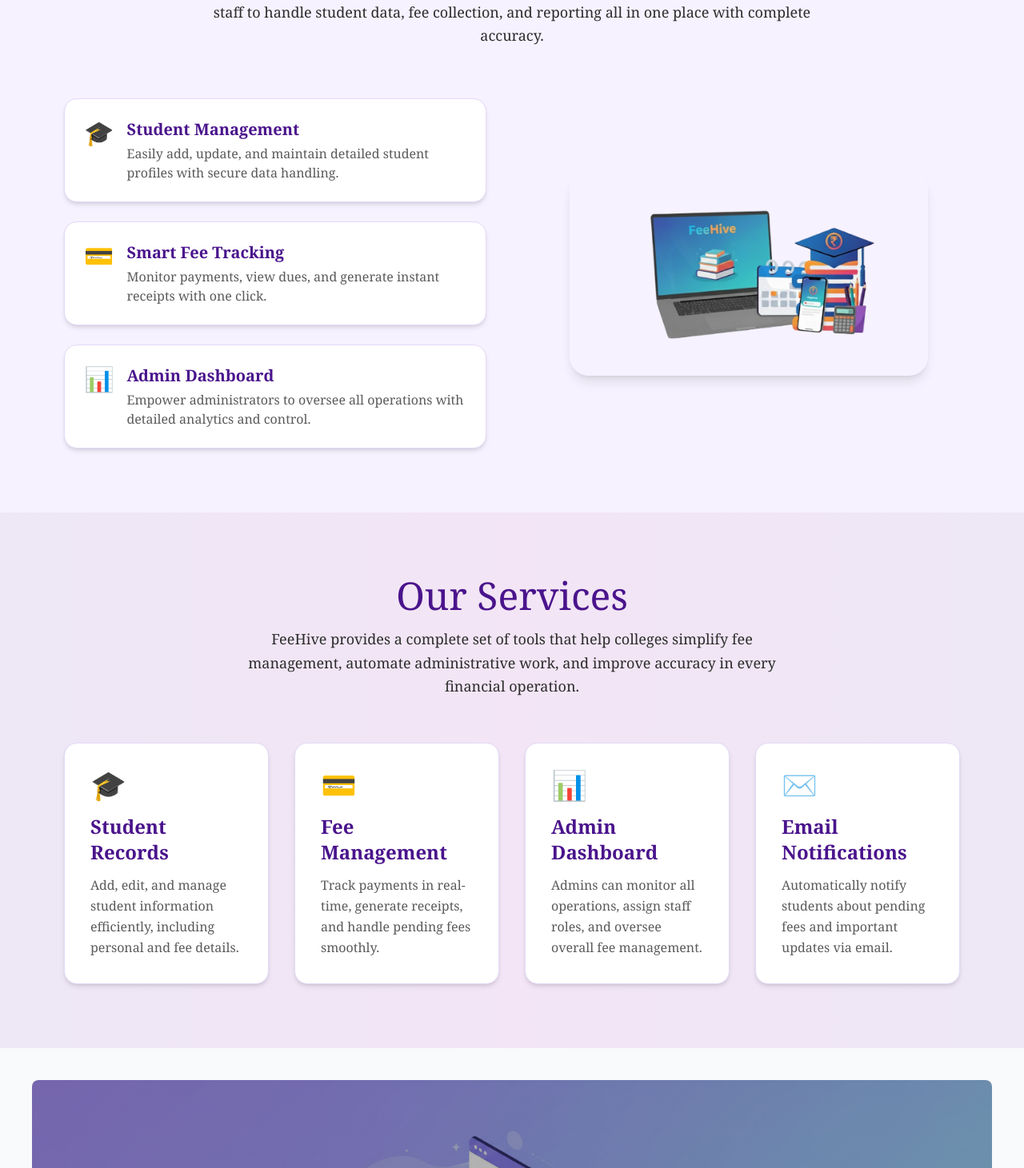
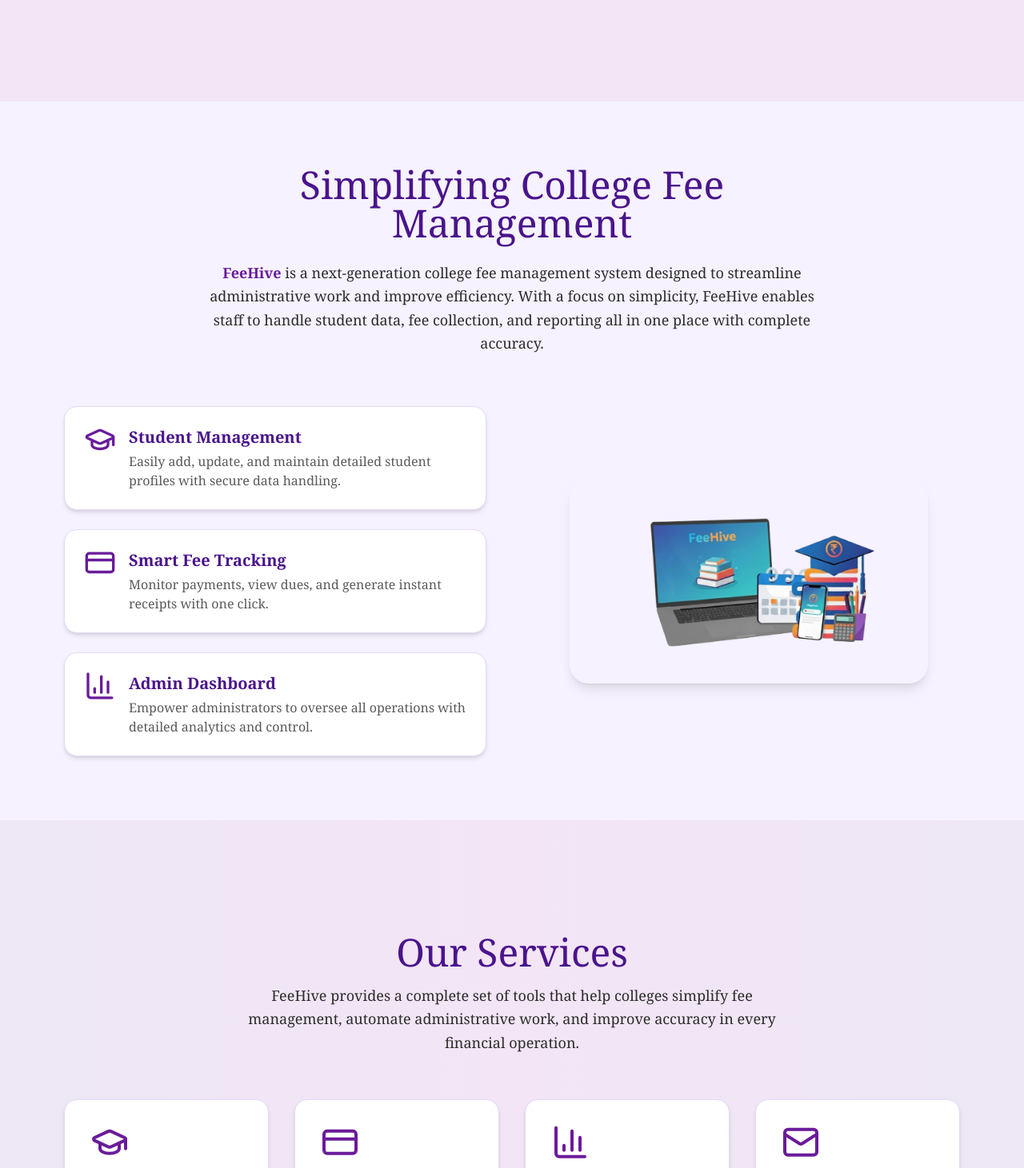
Before and after one commit to seethalakshmivenkatesh/Fees_Management, a React (Vite) app in the folder frontend/: page / in a window 1280 px wide. Shown: the part 769-2230 px from the top of the page at 80% size. Built offline with nearby package versions, Linux system fonts and the light colour scheme.

Commit message:
animation-added

```diff
--- a/frontend/package.json
+++ b/frontend/package.json
@@ -19,6 +19,7 @@
     "@tailwindcss/vite": "^4.1.16",
     "antd": "^5.27.6",
     "axios": "^1.12.2",
+    "framer-motion": "^12.23.24",
     "install": "^0.13.0",
     "lucide-react": "^0.546.0",
     "npm": "^11.6.2",
--- a/frontend/src/Home.jsx
+++ b/frontend/src/Home.jsx
@@ -5,6 +5,7 @@
 import Carousel from "./components/secondsection";
 import Header from "./components/Header";
 import Footer from "./components/Footer";
+import PricingSection from "./components/Pricing";
 function Home() {
   return (
     <div>
@@ -13,6 +14,7 @@
       <About />
       <Service />
       <Carousel />
+      <PricingSection />
       <Footer />
     </div>
   );
--- a/frontend/src/components/About.jsx
+++ b/frontend/src/components/About.jsx
@@ -1,32 +1,41 @@
 import React from "react";
+import { motion } from "framer-motion";
+import { GraduationCap, CreditCard, BarChart3 } from "lucide-react";
 
 const About = () => {
   const features = [
     {
       title: "Student Management",
       desc: "Easily add, update, and maintain detailed student profiles with secure data handling.",
-      icon: "🎓",
+      icon: <GraduationCap className="w-10 h-10 text-[#6A1B9A]" />,
     },
     {
       title: "Smart Fee Tracking",
       desc: "Monitor payments, view dues, and generate instant receipts with one click.",
-      icon: "💳",
+      icon: <CreditCard className="w-10 h-10 text-[#6A1B9A]" />,
     },
     {
       title: "Admin Dashboard",
       desc: "Empower administrators to oversee all operations with detailed analytics and control.",
-      icon: "📊",
+      icon: <BarChart3 className="w-10 h-10 text-[#6A1B9A]" />,
     },
   ];
 
   return (
-    <section className="bg-[#F6F2FF] px-4 md:px-20 py-16 md:py-20 font-serif">
-      <div className="text-center max-w-3xl mx-auto mb-12 md:mb-16">
+    <section className="bg-[#F6F2FF] min-h-screen flex flex-col justify-center px-4 md:px-20 py-16 md:py-20 font-serif overflow-hidden">
+      {/* Heading Section */}
+      <motion.div
+        className="text-center max-w-3xl mx-auto mb-12 md:mb-16"
+        initial={{ opacity: 0, y: -50 }}
+        whileInView={{ opacity: 1, y: 0 }}
+        transition={{ duration: 0.8 }}
+        viewport={{ once: true }}
+      >
         <h2 className="text-3xl md:text-5xl font-serif text-[#4A148C] mb-6">
           Simplifying College Fee Management
         </h2>
         <p className="text-[#2C2C2C] text-base md:text-lg leading-relaxed">
-          <span className="text-[#6A1B9A] text-base md:text-lg font-serif">
+          <span className="text-[#6A1B9A] text-base md:text-lg font-semibold">
             FeeHive
           </span>{" "}
           is a next-generation college fee management system designed to
@@ -34,16 +43,35 @@
           simplicity, FeeHive enables staff to handle student data, fee
           collection, and reporting all in one place with complete accuracy.
         </p>
-      </div>
+      </motion.div>
 
+      {/* Content Section */}
       <div className="flex flex-col md:flex-row items-center gap-12 md:gap-16">
-        <div className="md:w-1/2 space-y-6">
+        {/* Left: Features */}
+        <motion.div
+          className="md:w-1/2 space-y-6"
+          initial={{ opacity: 0, x: -80 }}
+          whileInView={{ opacity: 1, x: 0 }}
+          transition={{ duration: 1 }}
+          viewport={{ once: true }}
+        >
           {features.map((feature, index) => (
-            <div
+            <motion.div
               key={index}
-              className="flex items-start gap-4 bg-white p-4 md:p-6 rounded-2xl shadow-md hover:shadow-xl transition-all duration-300 border border-[#E4DAF8]"
+              className="flex items-start gap-4 bg-white p-5 md:p-6 rounded-2xl shadow-md hover:shadow-2xl hover:-translate-y-2 transition-all duration-300 border border-[#E4DAF8]"
+              whileHover={{ scale: 1.03 }}
+              transition={{ type: "spring", stiffness: 150, damping: 12 }}
             >
-              <div className="text-2xl md:text-3xl">{feature.icon}</div>
+              <motion.div
+                animate={{ y: [0, -8, 0] }}
+                transition={{
+                  duration: 2,
+                  repeat: Infinity,
+                  ease: "easeInOut",
+                }}
+              >
+                {feature.icon}
+              </motion.div>
               <div>
                 <h3 className="text-lg md:text-xl font-semibold text-[#4A148C]">
                   {feature.title}
@@ -52,17 +80,26 @@
                   {feature.desc}
                 </p>
               </div>
-            </div>
+            </motion.div>
           ))}
-        </div>
+        </motion.div>
 
-        <div className="md:w-1/2 flex justify-center">
-          <img
+        {/* Right: Image */}
+        <motion.div
+          className="md:w-1/2 flex justify-center"
+          initial={{ opacity: 0, x: 80 }}
+          whileInView={{ opacity: 1, x: 0 }}
+          transition={{ duration: 1 }}
+          viewport={{ once: true }}
+        >
+          <motion.img
             src="./about.png"
             alt="About FeeHive"
-            className="w-full max-w-md md:w-full rounded-3xl shadow-lg hover:scale-105 transition-transform duration-500 object-cover"
+            className="w-full max-w-md rounded-3xl shadow-lg object-cover"
+            whileHover={{ scale: 1.05 }}
+            transition={{ type: "spring", stiffness: 200, damping: 15 }}
           />
-        </div>
+        </motion.div>
       </div>
     </section>
   );
--- /dev/null
+++ b/frontend/src/components/Pricing.jsx
@@ -0,0 +1,142 @@
+import React from "react";
+import { motion } from "framer-motion";
+import { CheckCircle2, Crown, Building2, School } from "lucide-react";
+
+const PricingSection = () => {
+  const plans = [
+    {
+      title: "Basic Plan",
+      price: "₹999 / month",
+      description:
+        "Perfect for small institutions managing up to 100 students.",
+      features: ["Manage Students & Fees", "Generate Reports", "Email Support"],
+      icon: <School className="w-10 h-10 text-[#6A1B9A]" />,
+      button: "Get Started",
+    },
+    {
+      title: "Professional Plan",
+      price: "₹2,499 / month",
+      description: "Ideal for colleges or multi-department institutions.",
+      features: [
+        "All Basic Features",
+        "Multi-College Management",
+        "Advanced Analytics",
+        "Priority Support",
+      ],
+      icon: <Crown className="w-10 h-10 text-[#6A1B9A]" />,
+      button: "Upgrade Now",
+      highlight: true,
+    },
+    {
+      title: "Enterprise Plan",
+      price: "₹4,999 / month",
+      description: "For large universities and education groups.",
+      features: [
+        "Unlimited Students",
+        "Custom Integrations",
+        "Dedicated Account Manager",
+        "24/7 Premium Support",
+      ],
+      icon: <Building2 className="w-10 h-10 text-[#6A1B9A]" />,
+      button: "Contact Sales",
+    },
+  ];
+
+  return (
+    <section className="bg-gradient-to-r from-[#F3E5F5] via-[#EDE7F6] to-[#F3E5F5] min-h-screen flex flex-col justify-center px-6 md:px-20 py-16 font-serif overflow-hidden">
+      {/* Section Heading */}
+      <motion.div
+        className="text-center mb-12"
+        initial={{ opacity: 0, y: -60 }}
+        whileInView={{ opacity: 1, y: 0 }}
+        transition={{ duration: 0.8 }}
+        viewport={{ once: true }}
+      >
+        <h2 className="text-3xl md:text-5xl font-bold text-[#4A148C] mb-4">
+          Simple & Transparent Pricing
+        </h2>
+        <p className="text-[#2C2C2C] text-base md:text-lg max-w-2xl mx-auto leading-relaxed">
+          Choose a plan that fits your institution’s needs and scale your fee
+          management system effortlessly.
+        </p>
+      </motion.div>
+
+      {/* Pricing Cards */}
+      <div className="grid gap-10 md:grid-cols-3 max-w-6xl mx-auto">
+        {plans.map((plan, index) => (
+          <motion.div
+            key={index}
+            className={`relative rounded-3xl border-2 ${
+              plan.highlight
+                ? "border-[#6A1B9A] bg-[#F8F3FB] shadow-2xl scale-105"
+                : "border-[#E4DAF8] bg-white shadow-md"
+            } p-8 md:p-10 text-center transition-all duration-300 hover:-translate-y-2 hover:shadow-xl`}
+            initial={{ opacity: 0, y: 80 }}
+            whileInView={{ opacity: 1, y: 0 }}
+            transition={{ duration: 0.8, delay: index * 0.2 }}
+            viewport={{ once: true }}
+          >
+            {/* Floating Icon */}
+            <motion.div
+              className="flex justify-center mb-4"
+              animate={{ y: [0, -8, 0] }}
+              transition={{
+                duration: 2,
+                repeat: Infinity,
+                ease: "easeInOut",
+              }}
+            >
+              {plan.icon}
+            </motion.div>
+
+            <h3 className="text-2xl md:text-3xl font-semibold text-[#4A148C] mb-2">
+              {plan.title}
+            </h3>
+            <p className="text-3xl font-bold text-[#6A1B9A] mb-3">
+              {plan.price}
+            </p>
+            <p className="text-gray-700 mb-6">{plan.description}</p>
+
+            <ul className="mb-8 space-y-3 text-gray-700 text-left">
+              {plan.features.map((feature, i) => (
+                <li key={i} className="flex items-center gap-2">
+                  <CheckCircle2 className="w-5 h-5 text-[#6A1B9A]" />
+                  <span>{feature}</span>
+                </li>
+              ))}
+            </ul>
+
+            <motion.button
+              className={`w-full py-3 rounded-xl font-semibold transition duration-300 ${
+                plan.highlight
+                  ? "bg-[#6A1B9A] text-white hover:bg-[#4A148C]"
+                  : "bg-gray-100 text-[#4A148C] hover:bg-[#EDE7F6]"
+              }`}
+              whileHover={{ scale: 1.05 }}
+              whileTap={{ scale: 0.95 }}
+            >
+              {plan.button}
+            </motion.button>
+
+            {/* Highlight Glow */}
+            {plan.highlight && (
+              <motion.div
+                className="absolute inset-0 rounded-3xl border-2 border-[#B388EB] opacity-30 blur-2xl"
+                animate={{
+                  opacity: [0.3, 0.6, 0.3],
+                }}
+                transition={{
+                  duration: 2,
+                  repeat: Infinity,
+                  ease: "easeInOut",
+                }}
+              />
+            )}
+          </motion.div>
+        ))}
+      </div>
+    </section>
+  );
+};
+
+export default PricingSection;
--- a/frontend/src/components/Service.jsx
+++ b/frontend/src/components/Service.jsx
@@ -1,4 +1,6 @@
 import React from "react";
+import { motion } from "framer-motion";
+import { GraduationCap, CreditCard, BarChart3, Mail } from "lucide-react"; // ✅ icons
 
 const Service = () => {
   const services = [
@@ -6,31 +8,38 @@
       title: "Student Records",
       description:
         "Add, edit, and manage student information efficiently, including personal and fee details.",
-      icon: "🎓",
+      icon: <GraduationCap className="w-12 h-12 text-[#6A1B9A]" />,
     },
     {
       title: "Fee Management",
       description:
         "Track payments in real-time, generate receipts, and handle pending fees smoothly.",
-      icon: "💳",
+      icon: <CreditCard className="w-12 h-12 text-[#6A1B9A]" />,
     },
     {
       title: "Admin Dashboard",
       description:
         "Admins can monitor all operations, assign staff roles, and oversee overall fee management.",
-      icon: "📊",
+      icon: <BarChart3 className="w-12 h-12 text-[#6A1B9A]" />,
     },
     {
       title: "Email Notifications",
       description:
         "Automatically notify students about pending fees and important updates via email.",
-      icon: "✉️",
+      icon: <Mail className="w-12 h-12 text-[#6A1B9A]" />,
     },
   ];
 
   return (
-    <section className="bg-gradient-to-r from-[#EDE7F6] via-[#F3E5F5] to-[#EDE7F6] px-4 md:px-20 py-16 md:py-20 font-serif">
-      <div className="text-center mb-10 md:mb-14">
+    <section className="bg-gradient-to-r from-[#EDE7F6] via-[#F3E5F5] to-[#EDE7F6] min-h-screen flex flex-col justify-center px-4 md:px-20 py-16 md:py-20 font-serif overflow-hidden">
+      {/* Section Title */}
+      <motion.div
+        className="text-center mb-10 md:mb-14"
+        initial={{ opacity: 0, y: -50 }}
+        whileInView={{ opacity: 1, y: 0 }}
+        transition={{ duration: 0.8 }}
+        viewport={{ once: true }}
+      >
         <h2 className="text-3xl md:text-5xl font-serif text-[#4A148C] mb-4">
           Our Services
         </h2>
@@ -39,22 +48,39 @@
           fee management, automate administrative work, and improve accuracy in
           every financial operation.
         </p>
-      </div>
+      </motion.div>
 
+      {/* Animated Cards */}
       <div className="grid grid-cols-1 sm:grid-cols-2 lg:grid-cols-4 gap-6 md:gap-8">
         {services.map((service, index) => (
-          <div
+          <motion.div
             key={index}
-            className="bg-white border border-[#E4DAF8] rounded-2xl p-6 md:p-8 shadow-md hover:shadow-2xl transition-all duration-300 hover:-translate-y-2"
+            className="bg-white border border-[#E4DAF8] rounded-2xl p-6 md:p-8 shadow-md hover:shadow-2xl hover:-translate-y-3 hover:bg-[#F8F3FB] transition-all duration-300"
+            initial={{ opacity: 0, y: 50 }}
+            whileInView={{ opacity: 1, y: 0 }}
+            whileHover={{ scale: 1.05 }}
+            transition={{ duration: 0.6, delay: index * 0.2 }}
+            viewport={{ once: true }}
           >
-            <div className="text-3xl md:text-4xl mb-4">{service.icon}</div>
-            <h3 className="text-xl md:text-2xl font-semibold text-[#4A148C] mb-2 md:mb-3">
+            <motion.div
+              className="flex justify-center md:justify-start mb-4"
+              animate={{ y: [0, -8, 0] }}
+              transition={{
+                duration: 2,
+                repeat: Infinity,
+                ease: "easeInOut",
+              }}
+            >
+              {service.icon}
+            </motion.div>
+
+            <h3 className="text-xl md:text-2xl font-semibold text-[#4A148C] mb-2 md:mb-3 text-center md:text-left">
               {service.title}
             </h3>
-            <p className="text-sm md:text-base text-[#5A5A5A] leading-relaxed">
+            <p className="text-sm md:text-base text-[#5A5A5A] leading-relaxed text-center md:text-left">
               {service.description}
             </p>
-          </div>
+          </motion.div>
         ))}
       </div>
     </section>
```
Also changed, not shown: frontend/src/components/FirstSection.jsx (+19 -6 lines), 1 other file (tests, documents, lock files or other folders).
